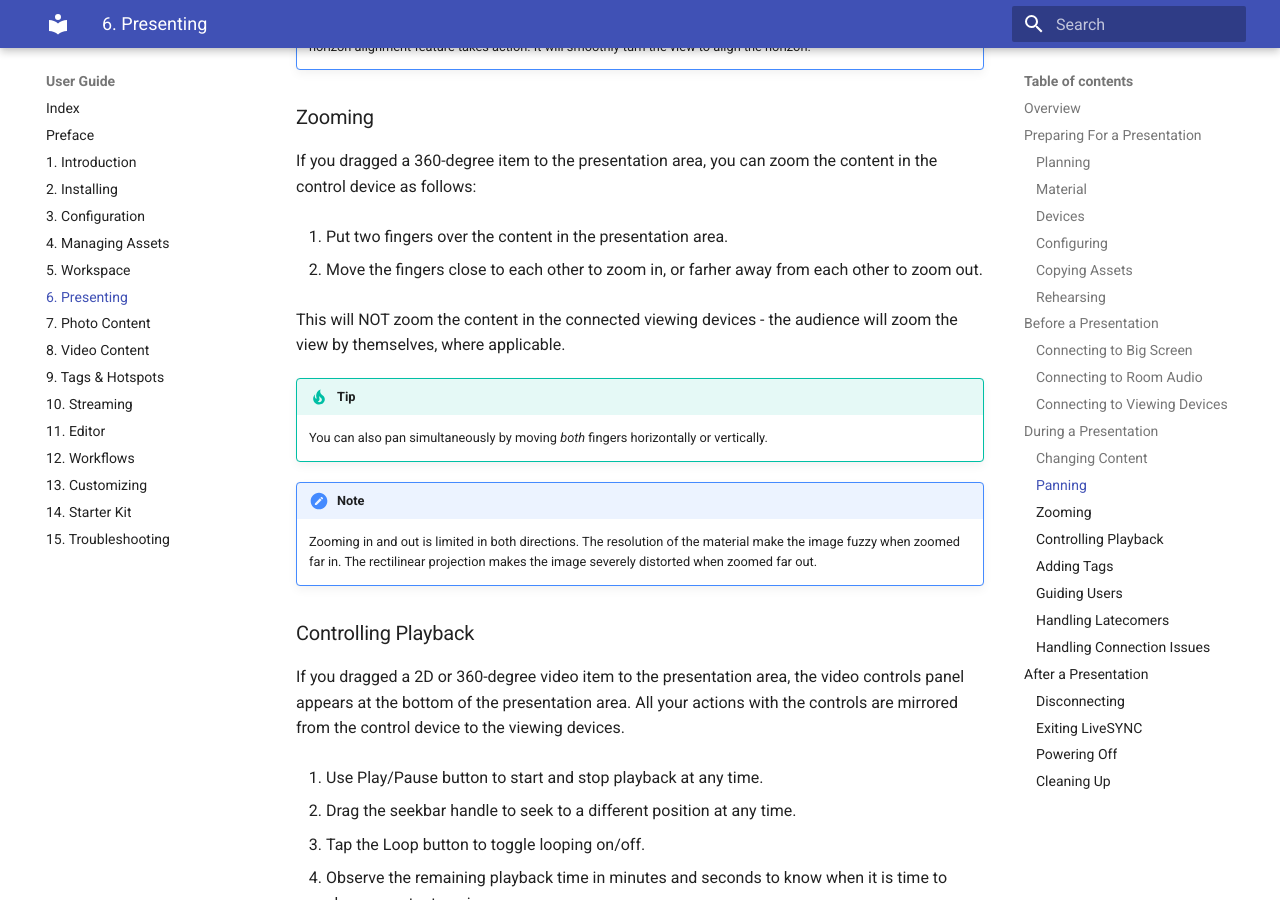
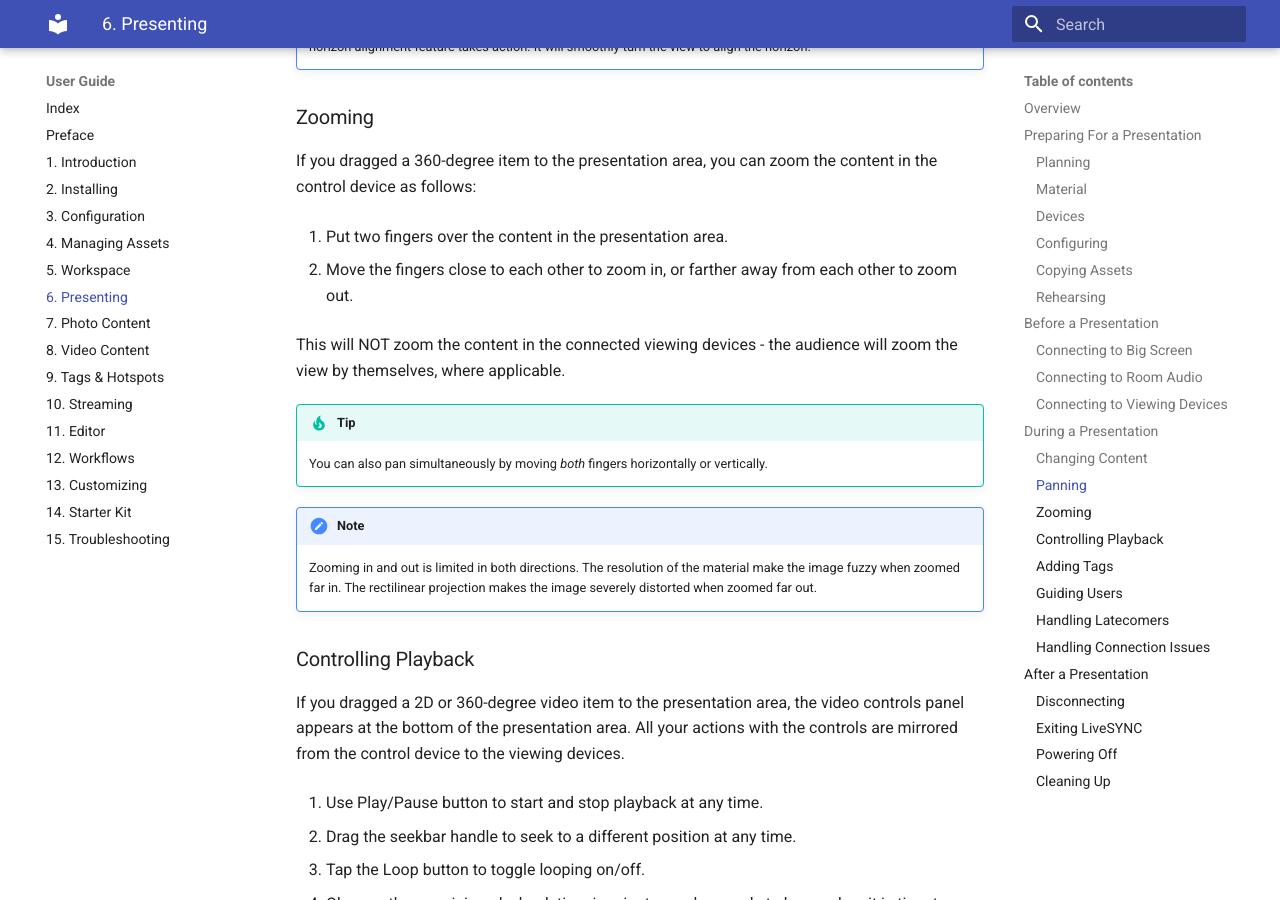
Before and after one commit to FinweLtd/doc-livesync-all, an MkDocs documentation site: the page built from docs/user_guide/presenting.md, in a window 1280 px wide and 900 px high, scrolled down 7806 px. Built offline with MkDocs 1.6.1 and Material for MkDocs 9.7.7, drawn with Linux system fonts in a browser that asks for light colours.

Commit message:
user guide/presenting.md:typo correction

```diff
--- a/docs/user_guide/presenting.md
+++ b/docs/user_guide/presenting.md
@@ -206,7 +206,7 @@ If you dragged a 360-degree item to the presentation area, you can zoom the cont
 
 1. Put two fingers over the content in the presentation area.
 
-2. Move the fingers close to each other to zoom in, or farher away from each other to zoom out.
+2. Move the fingers close to each other to zoom in, or farther away from each other to zoom out.
 
 This will NOT zoom the content in the connected viewing devices - the audience will zoom the view by themselves, where applicable.
 
```
